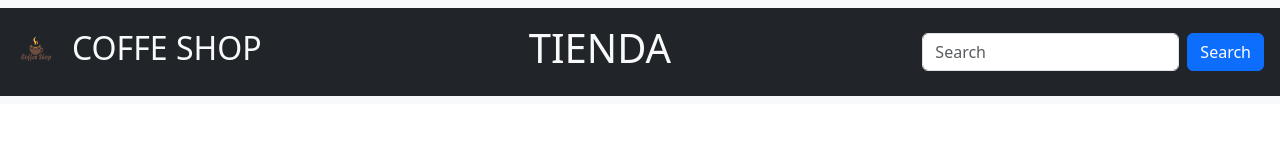
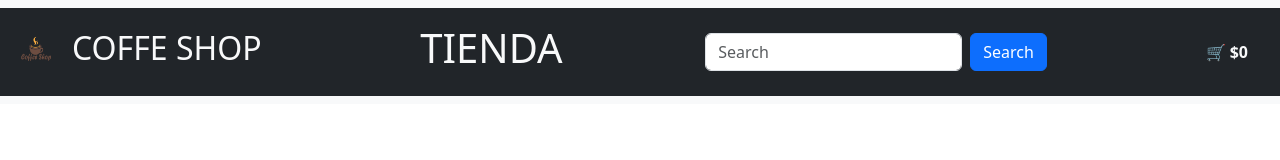
Before and after one commit to dmunoz80/CoffeShop-ProyectoFinal, a React (Create React App) app: page /Tienda in a window 1280 px wide. Shown: the top 160 px of the page. Built offline with nearby package versions, Linux system fonts and the light colour scheme.

Commit message:
actualizacion nav bar tienda

```diff
--- a/src/components/NavbarTienda.jsx
+++ b/src/components/NavbarTienda.jsx
@@ -2,9 +2,13 @@ import Button from 'react-bootstrap/Button';
 import Container from 'react-bootstrap/Container';
 import Form from 'react-bootstrap/Form';
 import Navbar from 'react-bootstrap/Navbar';
+import { NavLink } from 'react-router-dom';
+import { useContext } from 'react';
+import Context from '../Context';
 import logo from '../assets/images/navbar-logo.png';
 
 function NavbarTienda() {
+  const { total } = useContext(Context);
   return (
     <Navbar expand="lg" className="bg-body-tertiary">
       <Container fluid className='bg-dark text-light p-3'>
@@ -29,6 +33,10 @@ function NavbarTienda() {
             <Button>Search</Button>
           </Form>
 
+            <NavLink to='/ShopCart' className='fw-bold text-light text-decoration-none mx-3'>
+              🛒 ${total}
+            </NavLink>
+
       </Container>
     </Navbar>
   );
```
